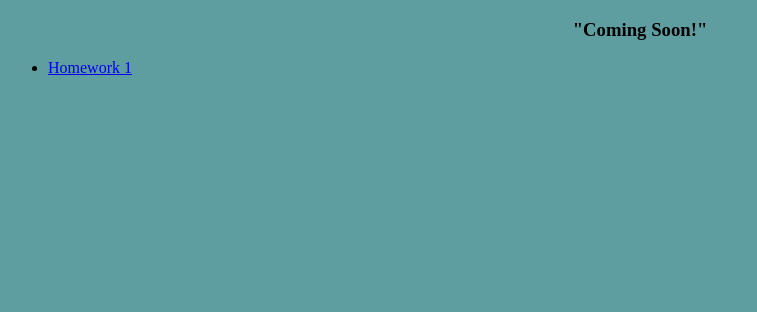
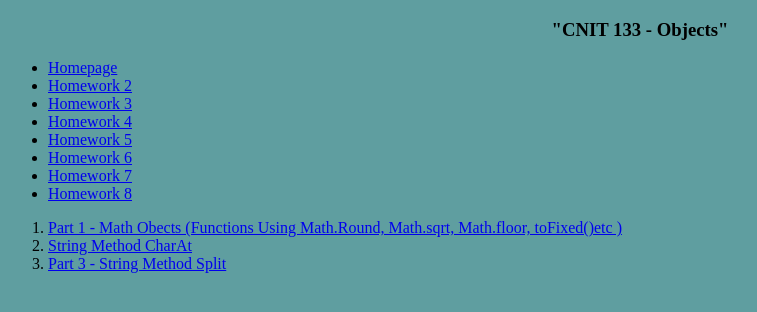
Before and after one commit to PettyCarlos/hw6, a plain HTML site: page index.html in a window 1280 px wide. Shown: the whole page, without its empty margins (0-757 px from the left). Drawn offline with Linux system fonts and the light colour scheme.

Commit message:
Update index.html

```diff
--- a/index.html
+++ b/index.html
@@ -14,28 +14,40 @@
 
  </style>
 
- <title>"Coming Soon!"</title>
+ <title>"CNIT 133 - Objects"</title>
 
 </head>
 
     <body>
 
           <header>
-  <h3 style="text-align:center">"Coming Soon!"</h3>
+  <h3 style="text-align:center">"CNIT 133 - Objects"</h3>
             </header>
-
-
 
              <nav>
     <ul>
-            <li><a href="https://pettycarlos.github.io/CNIT-133-Homework-1/">Homework 1</a></li>
-
+            <li><a href="https://pettycarlos.github.io/CNIT-133-Homework-1/">Homepage</a></li>
+             <li><a href="https://pettycarlos.github.io/hw2/">Homework 2</a></li>
+            <li><a href= "hw3.html">Homework 3</a></li>
+            <li><a href= "https://pettycarlos.github.io/CNIT-133-hw4/">Homework 4</a></li>
+            <li><a href="https://pettycarlos.github.io/hw5/">Homework 5</a></li>
+            <li><a href="https://pettycarlos.github.io/hw6/">Homework 6</a></li>
+            <li><a href= "https://pettycarlos.github.io/hw7/">Homework 7</a></li>
+            <li><a href="https://pettycarlos.github.io/hw8/">Homework 8</a></li>
 
         </ul>
             </nav>
 
 
+            <ol>
+  <li><a href="hw6pt1.html">Part 1 - Math Obects (Functions Using Math.Round, Math.sqrt, Math.floor, toFixed()etc )  </a></li>
+  <li><a href="hw6pt2.html">String Method CharAt</a></li>
+  <li><a href="hw6pt3.html">Part 3 - String Method Split</a></li>
+</ol>
 
 
 
-    </body>
+
+
+
+             </body>
```
